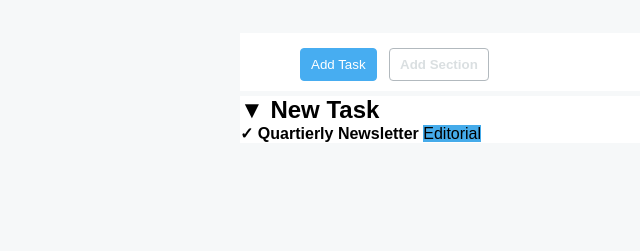
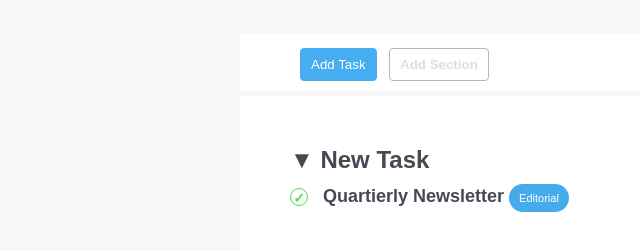
Before and after one commit to Michele-S2001/html-css-toboolist, a plain HTML site: page index.html in a window 1280 px wide. Shown: the part 97-348 px from the top of the page, without its empty margins (0-640 px from the left). Drawn offline with Linux system fonts and the light colour scheme.

Commit message:
ADD - todo-list + new-task style

```diff
--- a/css/style.css
+++ b/css/style.css
@@ -90,3 +90,40 @@ main {
     color: #DADFE1;
     font-weight: 600;
 }
+
+/*  todo-list  */
+
+.todo-list {
+    padding: 50px;
+    color: #454952;
+}
+
+.todo-list__title {
+    margin-bottom: 10px;
+}
+
+.todo-list__message {
+    font-size: 18px;
+}
+
+.check-mark {
+    display: inline-block;
+    height: 18px;
+    width: 18px;
+    font-size: 14px;
+    border-radius: 50%;
+    border: 1.5px solid rgb(80, 219, 80);
+    color: rgb(80, 219, 80);;
+    line-height: 18px;
+    text-align: center;
+    margin-right: 10px;
+    vertical-align: middle;
+}
+
+.subject {
+    display: inline-block;
+    font-size: 11px;
+    padding: 8px 10px;
+    border-radius: 15px;
+    color: white;
+}
```
